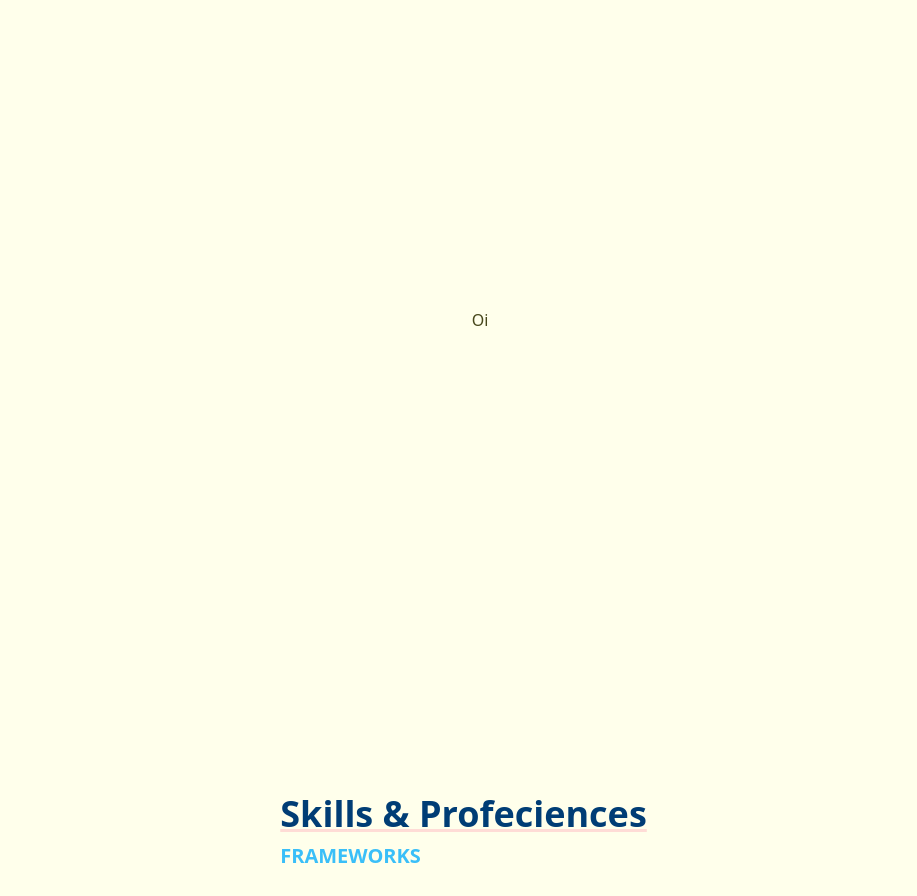
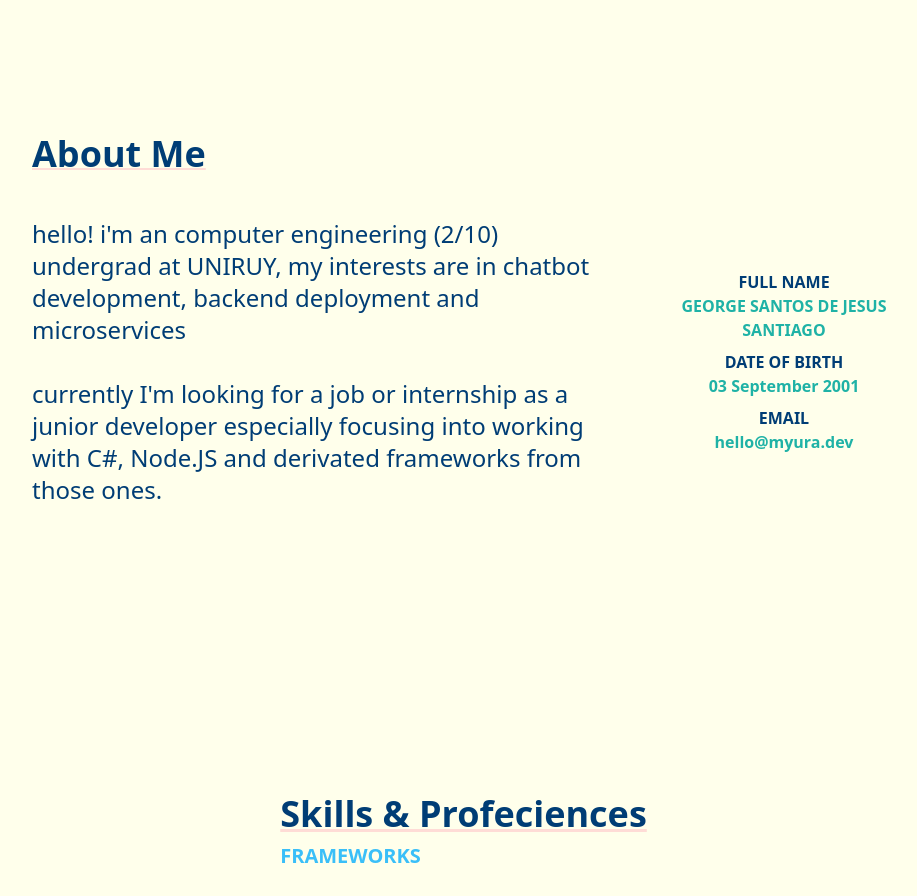
Before and after one commit to myur4/vuefolio, a Nuxt app: page / in a window 1280 px wide. Shown: the part 880-1776 px from the top of the page, without its empty margins (160-1077 px from the left). Built offline with nearby package versions, Linux system fonts and the light colour scheme.

Commit message:
'About' section's style finished

```diff
--- a/components/About.vue
+++ b/components/About.vue
@@ -1,5 +1,35 @@
 <template>
     <section class="wrapper">
-        <h1>Oi</h1>
+        <div class="flex flex-col gap-8">
+            <h1 class="mb-3 underline decoration-2 decoration-secondary text-4xl font-extrabold text-primary text-center md:text-left">About Me</h1>
+        <div class="grid grid-cols-1 md:grid-cols-3 gap-4 max-w-4xl">
+            <div class="md:col-span-2">
+                <p class="font-light text-2xl text-center md:text-left text-primary">
+                    hello! i'm an computer engineering (2/10) undergrad at <strong>UNIRUY,</strong>
+                    my interests are in chatbot development, <strong>backend deployment and
+                    microservices</strong>
+                    <br/><br/>
+                    currently I'm looking for a job or internship as a junior developer
+                    especially focusing into working with C#, Node.JS and derivated frameworks
+                    from those ones.
+                </p>
+            </div>
+
+            <div class="flex flex-col items-center justify-center md:text-left gap-2">
+                <div class="text-center">
+                    <span class="text-primary font-bold">FULL NAME</span>
+                    <p class="text-accent font-bold text-center">GEORGE SANTOS DE JESUS SANTIAGO</p>
+                </div>
+                <div class="text-center">
+                    <span class="text-primary font-bold">DATE OF BIRTH</span>
+                    <p class="text-accent font-bold text-center">03 September 2001</p>
+                </div>
+                <div class="text-center">
+                    <span class="text-primary font-bold">EMAIL</span>
+                    <p class="text-accent font-bold text-center">hello@myura.dev</p>
+                </div>
+            </div>
+        </div>
+        </div>
     </section>
 </template>
```
